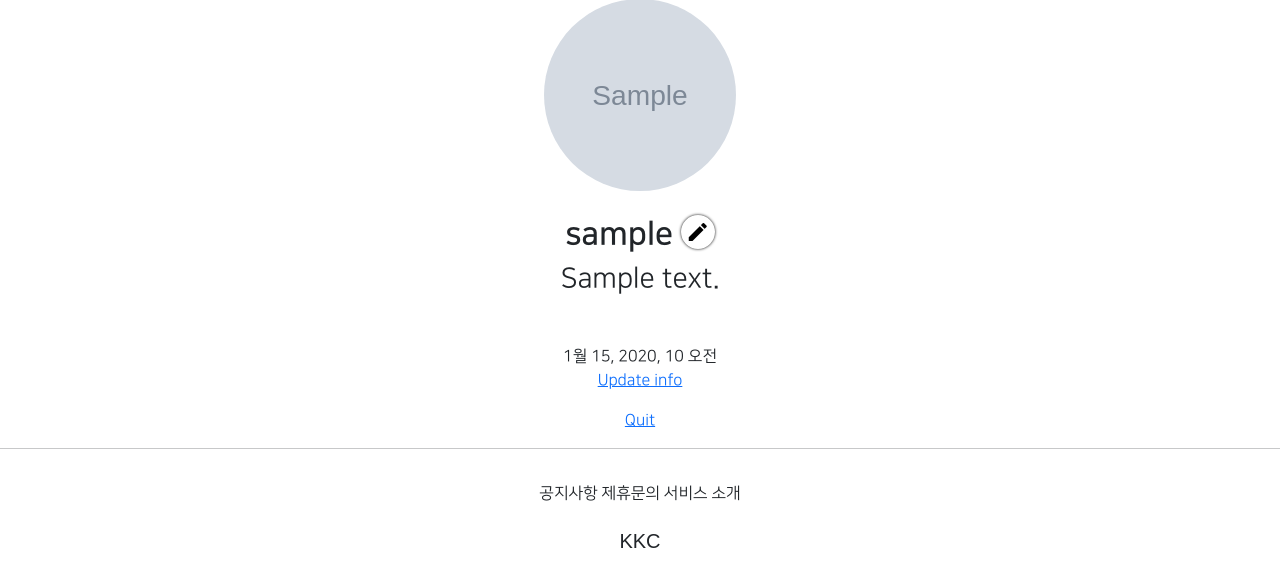
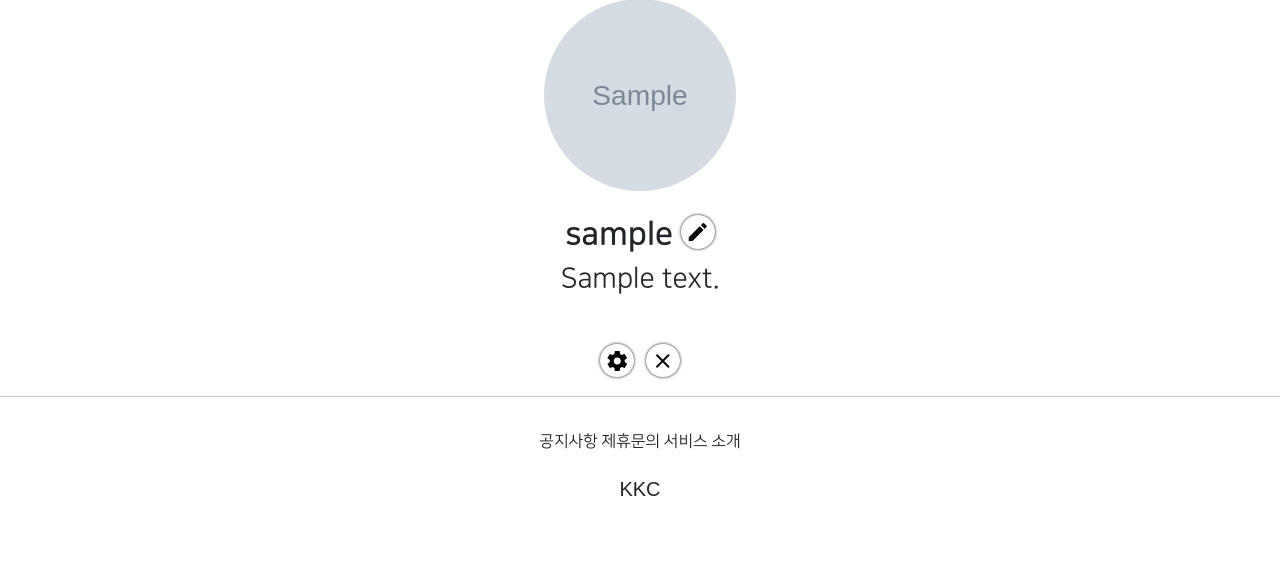
Before and after one commit to grothendieck918/practice_01, a Django app: page /accounts/detail/1 in a window 1280 px wide. Shown: the part 242-819 px from the top of the page. After the commit the page ends 738 px from the top, so only its background shows below. Run offline with Django 3.2, Linux system fonts and the light colour scheme; a user stored in the database is signed in; tables that the repository leaves empty hold one stand-in row (values such as "Sample post"); grey boxes marked "Sample" are stand-in pictures; parts of the project's set-up code (start-up, migrations or seed data) failed here and were passed over; some libraries are stand-ins or nearby versions; some web fonts are replaced.

Commit message:
2021.07.29 1ban practice 2

```diff
--- a/accountapp/templates/accountapp/detail.html
+++ b/accountapp/templates/accountapp/detail.html
@@ -21,17 +21,16 @@
             {% endif %}
         </div>
 
-        <div>
-            {{ target_user.date_joined }}
-        </div>
+{#        <div>#}
+{#            {{ target_user.date_joined }}#}
+{#        </div>#}
 
         {% if user == target_user %}
         <div>
-            <p>
-                <a href={% url 'accountapp:update' pk=user.pk %}>Update info</a>
+            <a href="{% url 'accountapp:update' pk=user.pk %}" class="material-icons round_button mx-1">settings</a>
 {#                        여기선이젠 나의 pk#}
-            </p>
-            <div><a href={% url 'accountapp:delete' pk=user.pk %}> Quit </a></div>
+
+            <a href="{% url 'accountapp:delete' pk=user.pk %}" class="material-icons round_button mx-1">close</a>
         </div>
         {% endif %}
     </div>
```
